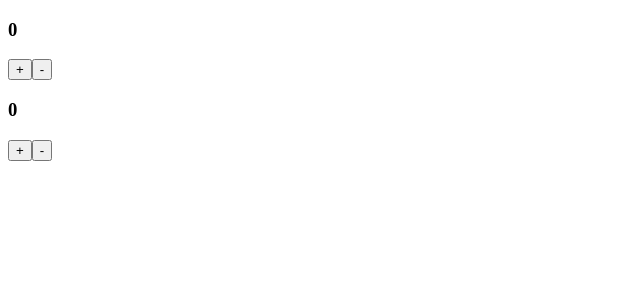
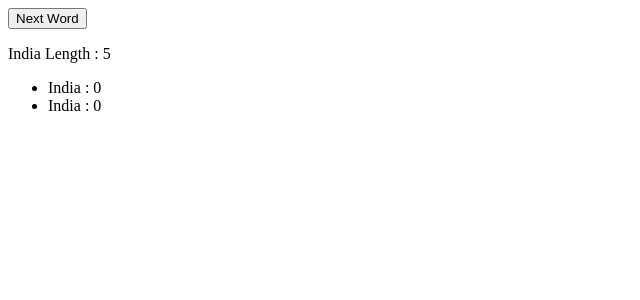
Before and after one commit to vijaywyd/react-hook-starter, a React (Create React App) app: page / in a window 1280 px wide. Shown: the top 300 px of the page, without its empty margins (0-640 px from the left). Built offline with nearby package versions, Linux system fonts and the light colour scheme; the HTML template or start-up script is replaced by a standard one.

Commit message:
UseMemo hook

```diff
--- a/src/App.js
+++ b/src/App.js
@@ -4,14 +4,16 @@ import { ToDoById } from './EffectHook/ToDoId';
 import ContextProvider from './ContextHook/ContextProvider';
 import Main from './ReducerHook/components/Main';
 import CallbackHook from './CallBackHook/CallbackHook';
+import { UseMemo } from './Memohook/UseMemoHook';
 
 function App() {
   return (
     <div className="App">
       {/*<ToDoById/>*/}
       {/*<ContextProvider/>*/}
-      <Main/>
+      {/*<Main/>*/}
      {/* <CallbackHook/>*/}
+     <UseMemo/>
     </div>
   );
 }
--- /dev/null
+++ b/src/Memohook/UseMemoHook.js
@@ -0,0 +1,64 @@
+import React, {useState, useMemo} from "react";
+
+let executionTimes = [];
+let e1 = []
+
+/**
+India : 0.009999999747378752
+America : 0.005000000328436727
+Canda : 0
+Thailand : 0
+India : 293.0199999996148
+America : 465.4449999998178
+Canda : 282.8649999996742
+Thailand : 279.14000000009764
+ */
+
+export function UseMemo() {
+
+    const words = ["India", "America", "Canda", "Thailand"];
+
+    const [wordIndex, setWordIndex] = useState(0);
+
+
+    function calcLength() {
+        for(let i = 0; i < 100000000; i++);
+
+        const l = words[wordIndex].length;
+
+        return l;
+
+    }
+
+    const memonizedWordLength = useMemo(calcLength, []);
+
+    function handleNextClick() {
+        setWordIndex(wordIndex + 1 === words.length ? 0 : wordIndex + 1 );
+    }
+
+
+
+    const currentTime = performance.now();
+    const l = memonizedWordLength;
+    executionTimes.push( words[wordIndex] + " : " + (performance.now() - currentTime));
+
+    const ct = performance.now();
+    calcLength();
+    e1.push( words[wordIndex] + " : " + (performance.now() - ct));
+
+
+    return (
+        <>
+        <button onClick = {handleNextClick}> Next Word </button>
+            <p>{words[wordIndex]} Length :  {l}</p>
+            <ul>
+                {
+                    executionTimes.map((executionTime, index) => <li key = {index}>{executionTime}</li>)
+                }
+                {
+                        e1.map((e, index) => <li key = {index}>{e}</li>)
+                }
+            </ul>
+        </>
+    );
+}
```
